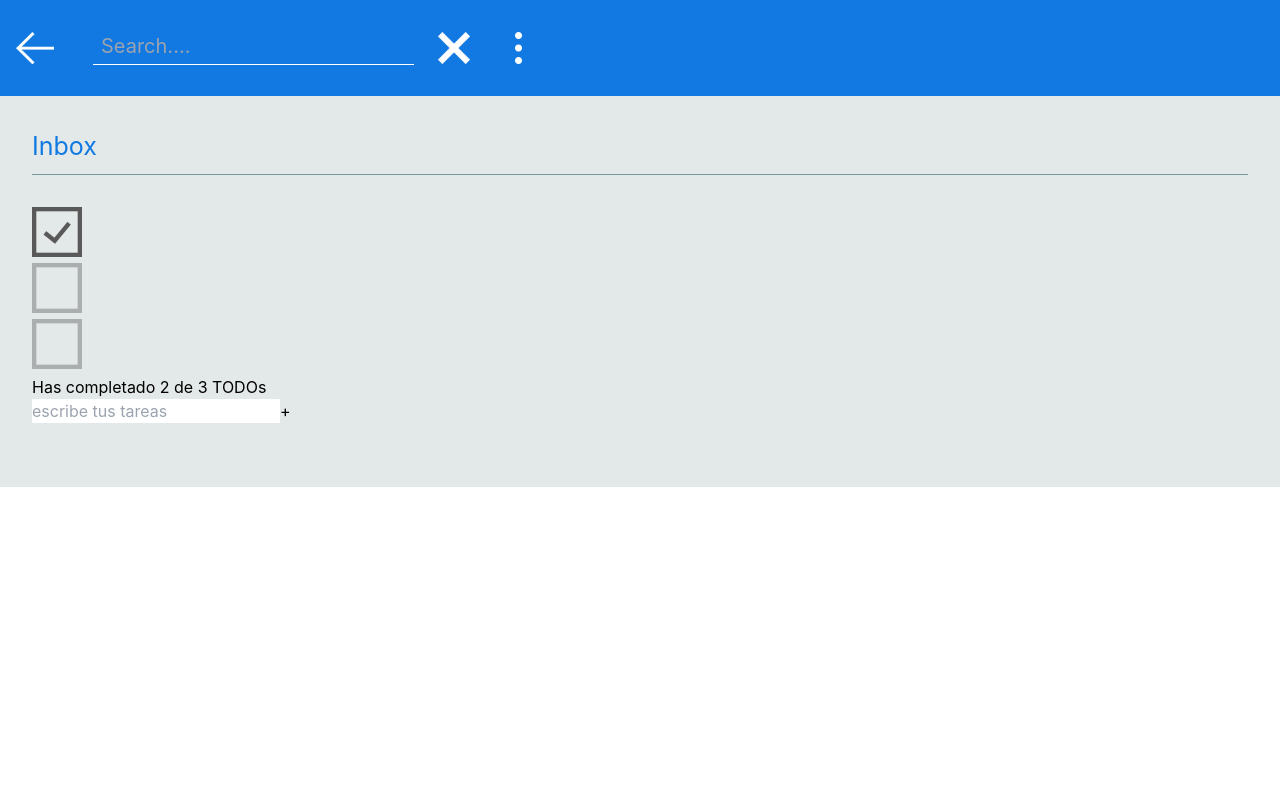
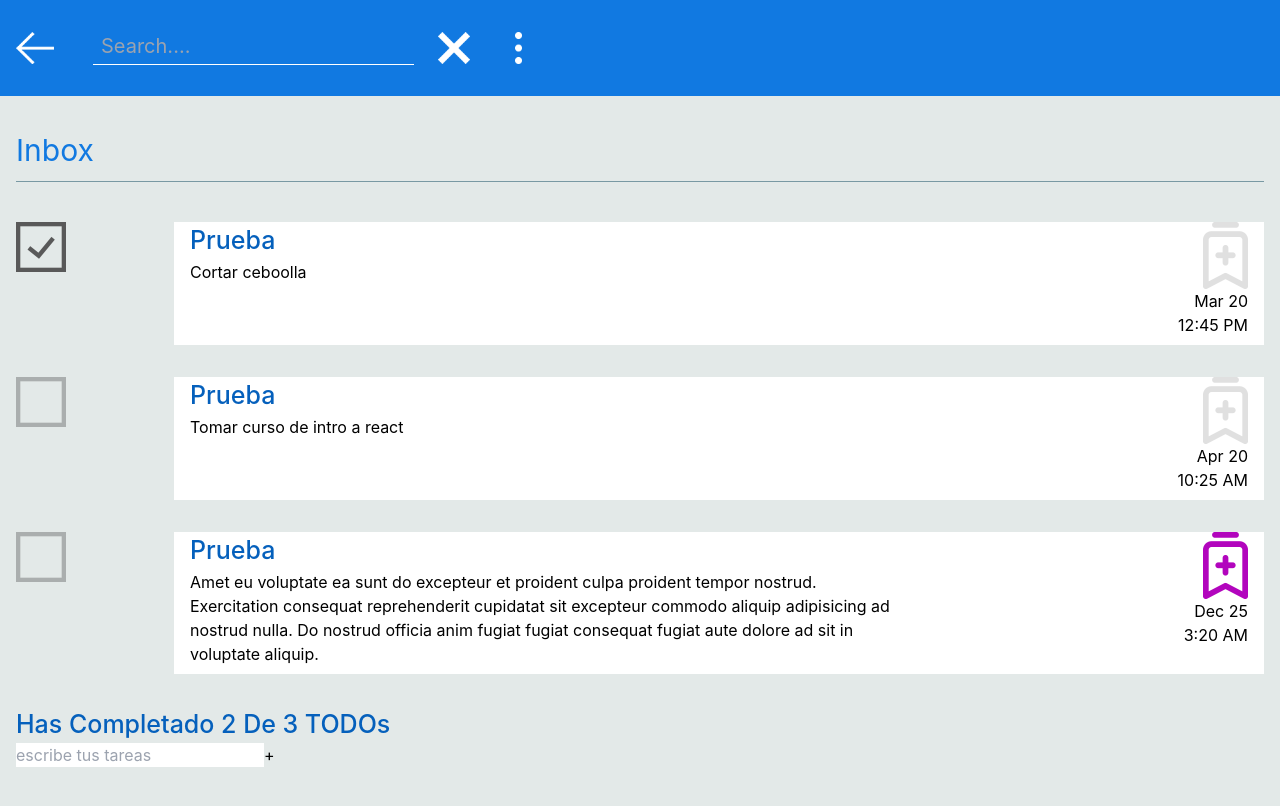
Before and after one commit to Rafterminador/React, a React (Create React App) app in the folder Curso de Introducción a React.js/ejercicios/: page / in a window 1280 px wide. Shown: the top 806 px of the page. Built offline with nearby package versions, Linux system fonts and the light colour scheme.

Commit message:
agregando estilo tarjetas

```diff
--- a/Curso de Introducción a React.js/ejercicios/public/index.html
+++ b/Curso de Introducción a React.js/ejercicios/public/index.html
@@ -8,6 +8,7 @@
   <meta name="theme-color" content="#000000" />
   <meta name="description" content="Web site created using create-react-app" />
   <link rel="apple-touch-icon" href="%PUBLIC_URL%/logo192.png" />
+  <meta name="viewport" content="width=device-width, initial-scale=1.0">
   <!--
       manifest.json provides metadata used when your web app is installed on a
       user's mobile device or desktop. See https://developers.google.com/web/fundamentals/web-app-manifest/
--- a/Curso de Introducción a React.js/ejercicios/src/App.js
+++ b/Curso de Introducción a React.js/ejercicios/src/App.js
@@ -1,20 +1,19 @@
 import { CreateTodoButton } from "./components/CreateTodoButton"
-import { TodoList } from "./components/TodoList"
 import { TodoSearch } from "./components/TodoSearch"
 import { TodoCounter } from "./components/TodoCounter"
 import { TodoItem } from "./components/TodoItem"
 import { Navbar } from "./components/Navbar"
 import { TaskList } from "./pages/TaskList"
 const todos = [
-  { title: "prueba", time: "30-20-19", isPinned: "false", text: "Cortar ceboolla", completed: true },
-  { title: "prueba", time: "30-20-19", isPinned: "false", text: "Tomar curso de intro a react", completed: false },
-  { title: "prueba", time: "30-20-19", isPinned: "false", text: "Trabajar", completed: false }
+  { title: "prueba", date: "Mar 20", time: "12:45 PM", isPinned: false, text: "Cortar ceboolla", completed: true },
+  { title: "prueba", date: "Apr 20", time: "10:25 AM", isPinned: false, text: "Tomar curso de intro a react", completed: false },
+  { title: "prueba", date: "Dec 25", time: "3:20 AM", isPinned: true, text: "Amet eu voluptate ea sunt do excepteur et proident culpa proident tempor nostrud. Exercitation consequat reprehenderit cupidatat sit excepteur commodo aliquip adipisicing ad nostrud nulla. Do nostrud officia anim fugiat fugiat consequat fugiat aute dolore ad sit in voluptate aliquip.", completed: false }
 ]
 function App() {
   return (
     <div className='content pb-16'>
       <Navbar />
-      <div className="pt-8 px-8">
+      <div className="pt-8 px-4">
         <TaskList>
           {todos.map(todo => (
             <TodoItem key={todo.text} data={todo} />
--- /dev/null
+++ b/Curso de Introducción a React.js/ejercicios/src/components/Card.jsx
@@ -0,0 +1,23 @@
+import React from 'react'
+import { Pin } from "./Pin"
+const Card = ({ props }) => {
+    console.log(props)
+    return (
+        <div className='grid grid-cols-12'>
+            <div className='col-span-8'>
+                <h2>{props.title}</h2>
+                <p>{props.text}</p>
+            </div>
+            <div className='col-span-4'>
+                <div className='flex flex-col items-end'>
+                    <Pin props={props.isPinned} />
+                    <p>{props.isPinned}</p>
+                    <p>{props.date}</p>
+                    <p>{props.time}</p>
+                </div>
+            </div>
+        </div>
+    )
+}
+
+export { Card }
--- a/Curso de Introducción a React.js/ejercicios/src/components/CheckBox.jsx
+++ b/Curso de Introducción a React.js/ejercicios/src/components/CheckBox.jsx
@@ -19,9 +19,7 @@ const CheckBox = ({ props }) => {
         }
     }, [])
     return (
-        <div>
-            <button onClick={handleCheckBox}><img src={isCompleted} alt="Check Box" /> </button>
-        </div>
+        <button onClick={handleCheckBox}><img src={isCompleted} alt="Check Box" /> </button>
     )
 }
 
--- a/Curso de Introducción a React.js/ejercicios/src/components/CheckBoxEmpty.jsx
+++ /dev/null
@@ -1,11 +0,0 @@
-import React from 'react'
-import checkBoxEmpty from "../assets/images/check-box-empty.png"
-const CheckBoxEmpty = (props) => {
-    return (
-        <button onClick={props.onClick}>
-            <img src={checkBoxEmpty} alt="Check Box" />
-        </button>
-    )
-}
-
-export { CheckBoxEmpty }
--- a/Curso de Introducción a React.js/ejercicios/src/components/CheckBoxFinished.jsx
+++ /dev/null
@@ -1,11 +0,0 @@
-import React from 'react'
-import checkBoxFinished from "../assets/images/check-box-finished.png"
-const CheckBoxFinished = (props) => {
-    return (
-        <button onClick={props.onClick}>
-            <img src={checkBoxFinished} alt="Check Box" />
-        </button>
-    )
-}
-
-export { CheckBoxFinished }
--- /dev/null
+++ b/Curso de Introducción a React.js/ejercicios/src/components/Pin.jsx
@@ -0,0 +1,26 @@
+import React, { useState, useEffect } from 'react'
+import pinned from "../assets/images/pinned.png"
+import notPinned from "../assets/images/not-pinned.png"
+
+const Pin = ({ props }) => {
+    const [isPinned, setIsPinned] = useState("")
+    function handlePin() {
+        if (isPinned === pinned) {
+            setIsPinned(notPinned)
+        } else {
+            setIsPinned(pinned)
+        }
+    }
+    useEffect(() => {
+        if (props === true) {
+            setIsPinned(pinned)
+        } else {
+            setIsPinned(notPinned)
+        }
+    }, [])
+    return (
+        <button onClick={handlePin}><img src={isPinned} alt="Check Box" /> </button>
+    )
+}
+
+export { Pin }
--- a/Curso de Introducción a React.js/ejercicios/src/components/TodoItem.jsx
+++ b/Curso de Introducción a React.js/ejercicios/src/components/TodoItem.jsx
@@ -1,13 +1,14 @@
 import React from 'react'
-import { CheckBoxEmpty } from "../components/CheckBoxEmpty"
-import { CheckBoxFinished } from "../components/CheckBoxFinished"
 import { CheckBox } from "../components/CheckBox"
+import { Card } from "../components/Card"
 const TodoItem = (props) => {
     return (
-        <li>
+        <li className='grid grid-cols-8 gap-4'>
             <div>
                 <CheckBox props={props.data.completed} />
-                {/* {props.data.completed === true ? < CheckBoxFinished /> : <CheckBoxEmpty />} */}
+            </div>
+            <div className="col-span-7 card">
+                <Card props={props.data} />
             </div>
         </li>
     )
--- a/Curso de Introducción a React.js/ejercicios/src/components/TodoList.jsx
+++ /dev/null
@@ -1,13 +0,0 @@
-import React from 'react'
-
-const TodoList = (props) => {
-    return (
-        <section>
-            <ul>
-                {props.children}
-            </ul>
-        </section>
-    )
-}
-
-export { TodoList }
--- a/Curso de Introducción a React.js/ejercicios/src/index.css
+++ b/Curso de Introducción a React.js/ejercicios/src/index.css
@@ -17,7 +17,14 @@ hr {
 }
 
 h1 {
+  font-size: 30px;
+}
+
+h2 {
+  font-weight: 500;
   font-size: 25px;
+  color: #0560BC;
+  text-transform: capitalize;
 }
 
 .text-color-blue {
@@ -47,3 +54,8 @@ h1 {
 .content {
   background-color: #E3E9E8;
 }
+
+.card {
+  background-color: white;
+  @apply mb-8 pb-2 px-4;
+}
--- a/Curso de Introducción a React.js/ejercicios/src/pages/TaskList.jsx
+++ b/Curso de Introducción a React.js/ejercicios/src/pages/TaskList.jsx
@@ -4,7 +4,7 @@ const TaskList = (props) => {
     return (
         <>
             <h1 className='text-color-blue inline'>Inbox</h1>
-            <hr className='mt-2 mb-8' />
+            <hr className='mt-2 mb-10' />
             <section>
                 <ul>
                     {props.children}
```
Also changed, not shown: Curso de Introducción a React.js/ejercicios/src/assets/images/not-pinned.png (added), Curso de Introducción a React.js/ejercicios/src/assets/images/pinned.png (added).
